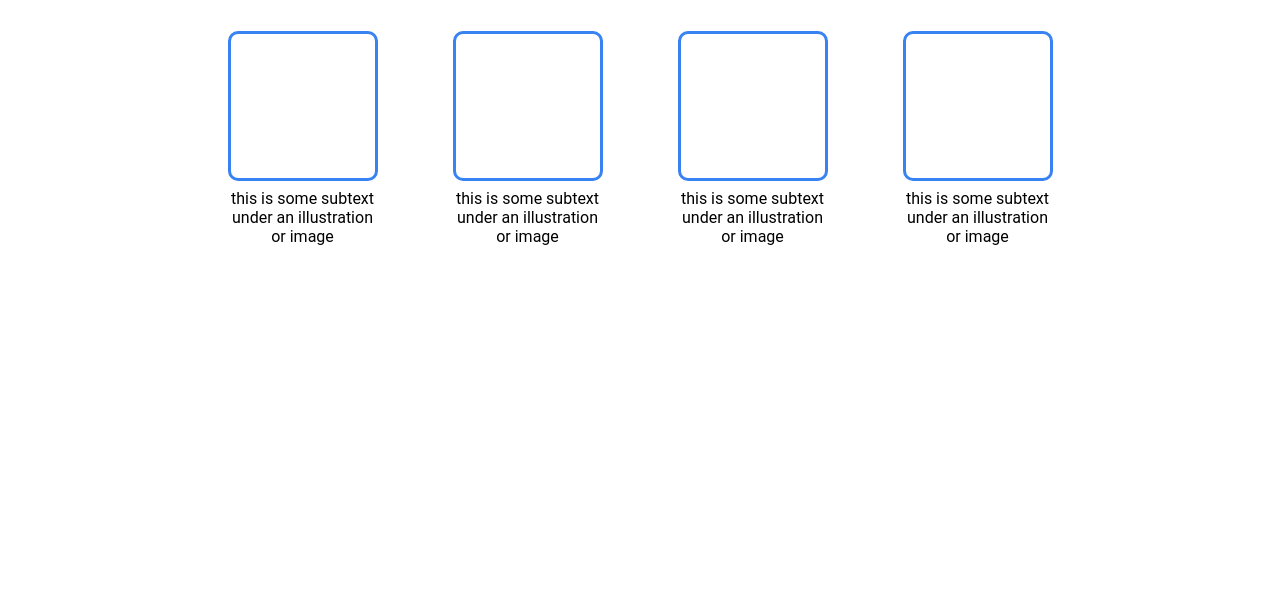
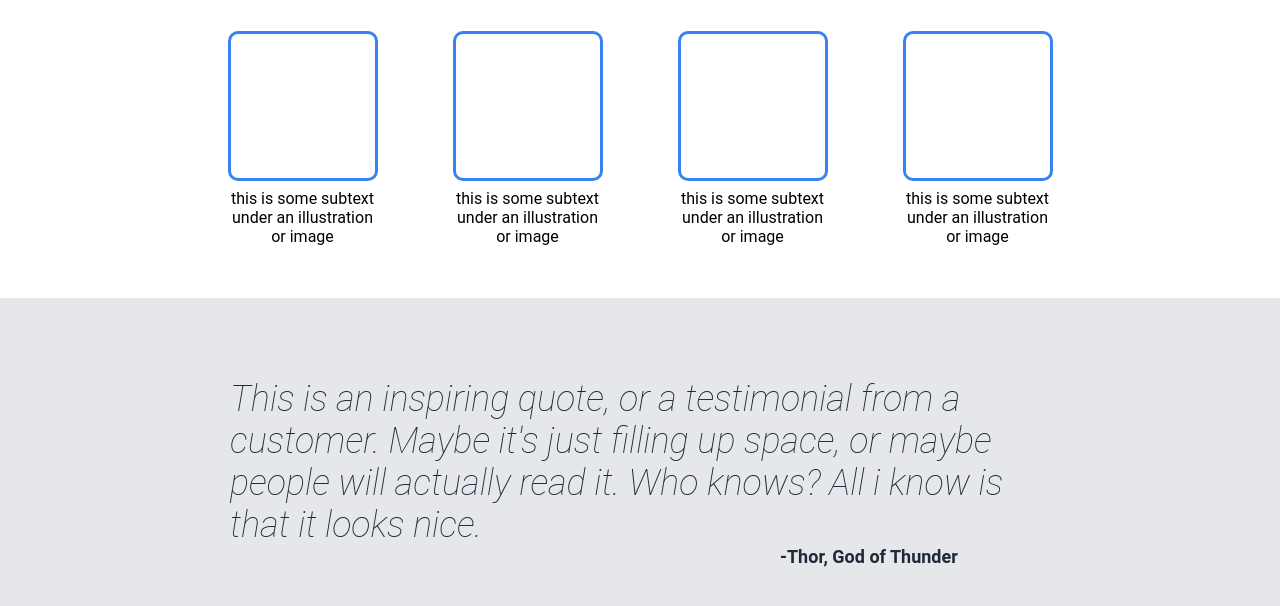
Before and after one commit to luisdevvi/odin-lading-page, a plain HTML site: page index.html in a window 1280 px wide. Shown: the part 512-1118 px from the top of the page. Before the commit the page ends 810 px from the top, so only its background shows below. Drawn offline with Linux system fonts and the light colour scheme.

Commit message:
Add seção quote

```diff
--- a/index.html
+++ b/index.html
@@ -60,6 +60,20 @@
       </div>
     </div>
   </div>
+
+  <div class="quote-bg">
+    <div class="quote">
+      <div class="quote-text">
+        <p>
+          This is an inspiring quote, or a testimonial from a customer. Maybe it's just filling up space,
+          or maybe people will actually read it. Who knows? All i know is that it looks nice.
+        </p>
+      </div>
+      <div class="quote-actor">
+        <p>-Thor, God of Thunder</p>
+      </div>
+    </div>
+  </div>
 </body>
 
 </html>
--- a/style.css
+++ b/style.css
@@ -22,7 +22,7 @@ ol,
 ul {
   margin: 0;
   padding: 0;
-  font-weight: normal;
+  /* font-weight: normal; */
 }
 
 ol,
@@ -160,3 +160,30 @@ body {
   border: #3882f2 solid 3px;
   border-radius: 10px;
 }
+
+.quote-bg {
+  background: #e5e7eb;
+}
+
+.quote {
+  display: flex;
+  flex-wrap: wrap;
+  max-width: 820px;
+  margin: 0 auto;
+  align-items: center;
+  padding: 80px 0px;
+}
+
+.quote-text {
+  font-size: 36px;
+  font-style: italic;
+  color: #1f2937;
+  font-weight: 100;
+}
+
+.quote-actor {
+  font-size: 18px;
+  color: #1f2937;
+  font-weight: bold;
+  padding-left: 550px;
+}
```
